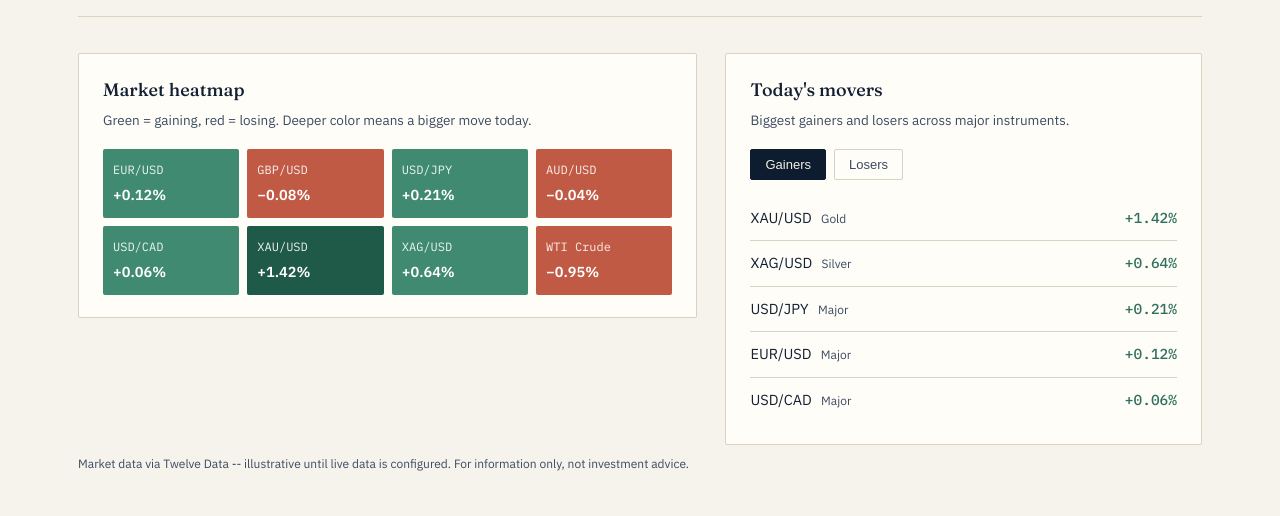
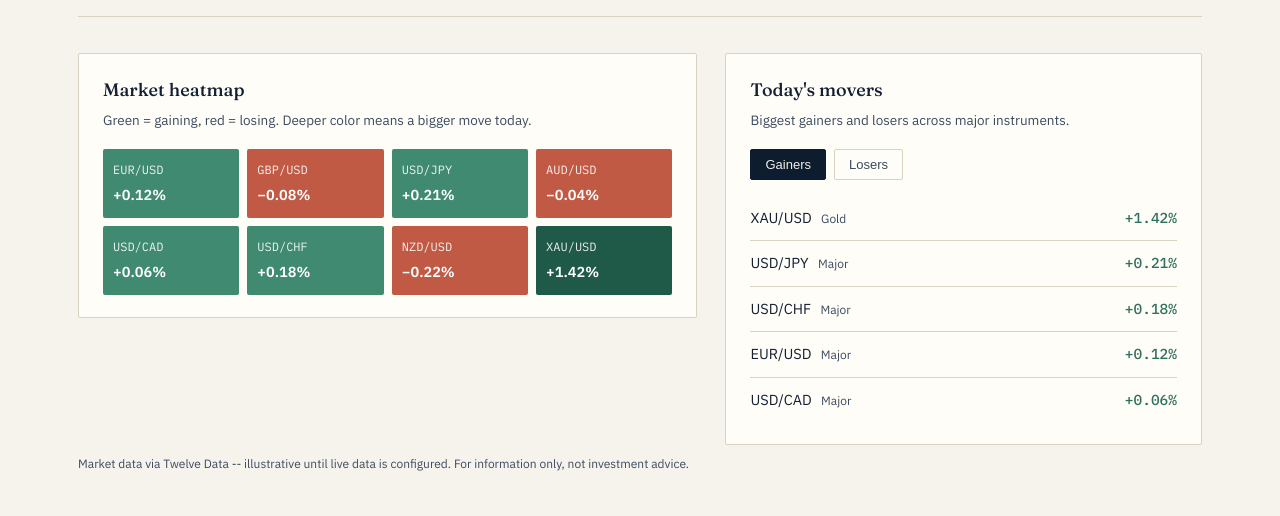
Before and after one commit to dimapoet1984-arch/globalfxhub, a WordPress theme: template front-page.php in a window 1280 px wide. Shown: the part 924-1440 px from the top of the page. Run offline with PHP 8.4 and a stand-in for WordPress, Linux system fonts and the light colour scheme; the site name, menu and one post (Sample post) are stand-ins, and other content is empty.

Commit message:
Drop silver and WTI -- not available on this Twelve Data plan
Confirmed via the debug endpoint: XAG/USD and WTI/USD both came back
HTTP 403 "symbol is not available with your plan" (a tier restriction,
not a bad symbol name), while all 5 forex majors plus XAU/USD (gold)
came back clean. Replaced the two unavailable commodities with two
more forex majors (USD/CHF, NZD/USD) rather than guess at further
commodity symbols that would likely hit the same 403.

```diff
--- a/inc/market-data.php
+++ b/inc/market-data.php
@@ -36,17 +36,24 @@ define( 'GLOBALFXHUB_MARKET_DATA_OPTION', 'globalfxhub_market_data' );
  * either dropping one of these or upgrading the Twelve Data plan --
  * otherwise every scheduled fetch will 429 again, permanently, not just
  * occasionally.
+ *
+ * Also confirmed live: this plan only serves forex pairs plus XAU/USD
+ * (gold) -- XAG/USD (silver) and WTI/USD (oil) both came back HTTP 403
+ * "symbol is not available with your plan", not a bad symbol name. So
+ * this list sticks to forex majors + gold; adding any other commodity
+ * back will need a higher Twelve Data tier, confirmed via the debug
+ * endpoint before relying on it.
  */
 function globalfxhub_market_symbols() {
     return array(
-        'EUR/USD' => array( 'label' => 'EUR/USD',   'category' => 'Major',  'decimals' => 4, 'thousands' => false, 'in_ticker' => true ),
-        'GBP/USD' => array( 'label' => 'GBP/USD',   'category' => 'Major',  'decimals' => 4, 'thousands' => false, 'in_ticker' => true ),
-        'USD/JPY' => array( 'label' => 'USD/JPY',   'category' => 'Major',  'decimals' => 2, 'thousands' => false, 'in_ticker' => true ),
-        'AUD/USD' => array( 'label' => 'AUD/USD',   'category' => 'Major',  'decimals' => 4, 'thousands' => false, 'in_ticker' => true ),
-        'USD/CAD' => array( 'label' => 'USD/CAD',   'category' => 'Major',  'decimals' => 4, 'thousands' => false, 'in_ticker' => true ),
-        'XAU/USD' => array( 'label' => 'XAU/USD',   'category' => 'Gold',   'decimals' => 2, 'thousands' => true,  'in_ticker' => true ),
-        'XAG/USD' => array( 'label' => 'XAG/USD',   'category' => 'Silver', 'decimals' => 2, 'thousands' => false, 'in_ticker' => false ),
-        'WTI/USD' => array( 'label' => 'WTI Crude', 'category' => 'Energy', 'decimals' => 2, 'thousands' => false, 'in_ticker' => false ),
+        'EUR/USD' => array( 'label' => 'EUR/USD', 'category' => 'Major', 'decimals' => 4, 'thousands' => false, 'in_ticker' => true ),
+        'GBP/USD' => array( 'label' => 'GBP/USD', 'category' => 'Major', 'decimals' => 4, 'thousands' => false, 'in_ticker' => true ),
+        'USD/JPY' => array( 'label' => 'USD/JPY', 'category' => 'Major', 'decimals' => 2, 'thousands' => false, 'in_ticker' => true ),
+        'AUD/USD' => array( 'label' => 'AUD/USD', 'category' => 'Major', 'decimals' => 4, 'thousands' => false, 'in_ticker' => true ),
+        'USD/CAD' => array( 'label' => 'USD/CAD', 'category' => 'Major', 'decimals' => 4, 'thousands' => false, 'in_ticker' => true ),
+        'USD/CHF' => array( 'label' => 'USD/CHF', 'category' => 'Major', 'decimals' => 4, 'thousands' => false, 'in_ticker' => false ),
+        'NZD/USD' => array( 'label' => 'NZD/USD', 'category' => 'Major', 'decimals' => 4, 'thousands' => false, 'in_ticker' => false ),
+        'XAU/USD' => array( 'label' => 'XAU/USD', 'category' => 'Gold',  'decimals' => 2, 'thousands' => true,  'in_ticker' => true ),
     );
 }
 
@@ -62,9 +69,9 @@ function globalfxhub_market_fallback_data() {
         'USD/JPY' => array( 'close' => 149.32,    'percent_change' => 0.21 ),
         'AUD/USD' => array( 'close' => 0.6598,    'percent_change' => -0.04 ),
         'USD/CAD' => array( 'close' => 1.3572,    'percent_change' => 0.06 ),
+        'USD/CHF' => array( 'close' => 0.8821,    'percent_change' => 0.18 ),
+        'NZD/USD' => array( 'close' => 0.6104,    'percent_change' => -0.22 ),
         'XAU/USD' => array( 'close' => 2412.80,   'percent_change' => 1.42 ),
-        'XAG/USD' => array( 'close' => 28.35,     'percent_change' => 0.64 ),
-        'WTI/USD' => array( 'close' => 76.40,     'percent_change' => -0.95 ),
     );
 }
 
```
